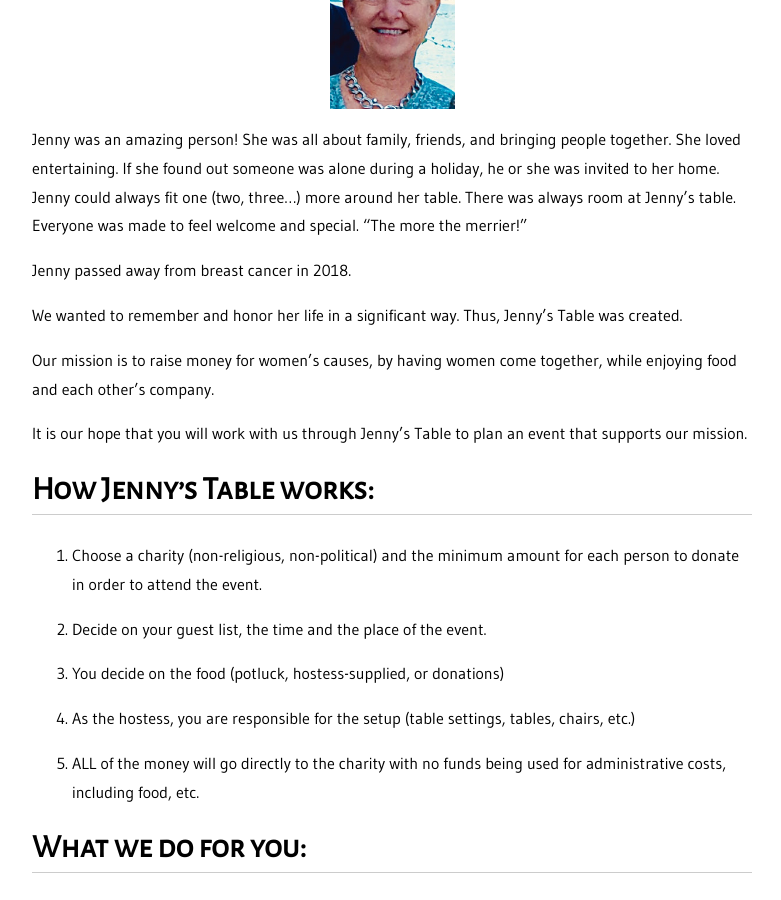
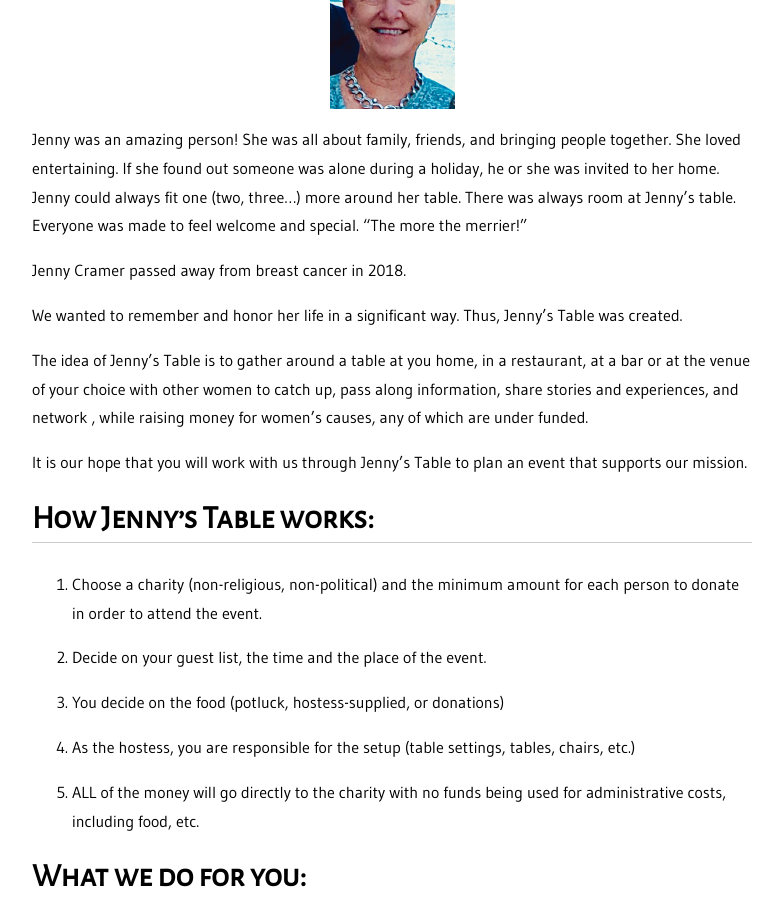
Before and after one commit to jennystable/website, a Jekyll site: the page built from index.markdown, in a window 1280 px wide and 900 px high, scrolled down 335 px. Shown: the whole window, without its empty margins (248-1029 px from the left). Built offline with Jekyll 4.4.1, drawn with Linux system fonts in a browser that asks for light colours.

Commit message:
Updated Index

```diff
--- a/index.markdown
+++ b/index.markdown
@@ -8,11 +8,11 @@ layout: default
 
 Jenny was an amazing person! She was all about family, friends, and bringing people together.  She loved entertaining.  If she found out someone was alone during a holiday, he or she was invited to her home.  Jenny could always fit one (two, three...) more around her table.  There was always room at Jenny's table.  Everyone was made to feel welcome and special.  "The more the merrier!"
 
-Jenny passed away from breast cancer in 2018.
+Jenny Cramer passed away from breast cancer in 2018.
 
 We wanted to remember and honor her life in a significant way.  Thus, Jenny's Table was created.
 
-Our mission is to raise money for women’s causes, by having women come together, while enjoying food and each other’s company.
+The idea of Jenny's Table is to gather around a table at you home, in a restaurant, at a bar or at the venue of your choice with other women to catch up, pass along information, share stories and experiences, and network , while raising money for women's causes, any of which are under funded.
 
 It is our hope that you will work with us through Jenny’s Table to plan an event that supports our mission.
 
@@ -46,21 +46,20 @@ Jenny's Table has no administrative costs; 100% of the monies raised will go dir
 
 ### Our first event:
 
-September 26, 2018 - 12:30pm
-The Plant Group
-117 Pond Road
+September 26, 2018 - 12:30pm\
+The Plant Group\
+117 Pond Road\
 Franklin, CT 06245
 
 Enjoy strolling the fields of the largest perennial grower in the northeast, The Plant Group, with lunch at 1pm.
 
 Minimum donation $50.00
 
-Click on the link below to donate.
+Click on the link below to donate.\
 <a href="https://give.bcrf.org/fundraiser/1550582" style="color: #CD5787; font-weight: bold;">Jenny's Table at Breast Cancer Research Foundation</a>
 
 Contact us at: <a href="mailto:jennystable2018@gmail.com" style="color: #336699; font-weight: bold;">jennystable2018@gmail.com</a>
 
-
 ### Host an event:
 
 Request event form: <a href="http://jennystable.org/event-request-form" style="color: #336699; font-weight: bold;">Available Here</a>
```
